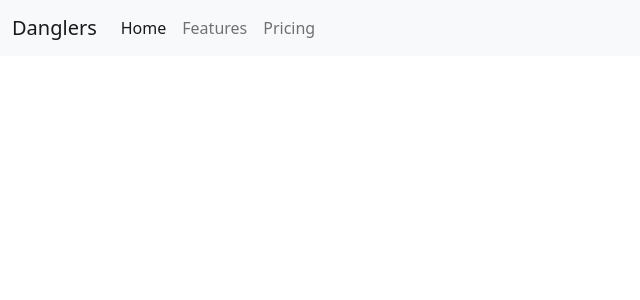
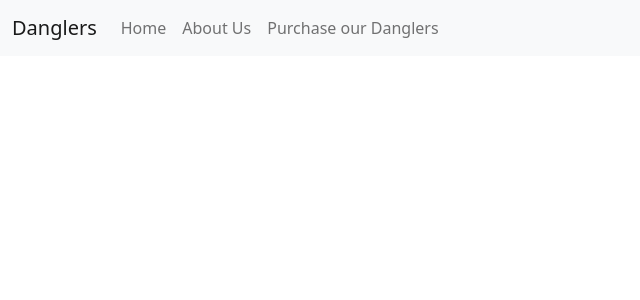
Before and after one commit to NeasterDev/danglers-ecommerce, a React (Create React App) app: page / in a window 1280 px wide. Shown: the top 300 px of the page, without its empty margins (0-640 px from the left). Built offline with nearby package versions, Linux system fonts and the light colour scheme.

Commit message:
updated default nav links

```diff
--- a/src/components/NavBar/index.js
+++ b/src/components/NavBar/index.js
@@ -11,13 +11,13 @@ export const NavBar = () => {
                 <div class="collapse navbar-collapse" id="navbarNav">
                     <ul class="navbar-nav">
                         <li class="nav-item">
-                            <a class="nav-link active" aria-current="page" href="#">Home</a>
+                            <a class="nav-link" href="#">Home</a>
                         </li>
                         <li class="nav-item">
-                            <a class="nav-link" href="#">Features</a>
+                            <a class="nav-link" href="#">About Us</a>
                         </li>
                         <li class="nav-item">
-                            <a class="nav-link" href="#">Pricing</a>
+                            <a class="nav-link" href="#">Purchase our Danglers</a>
                         </li>
                         {/*
                         just a reminder that i can disable the links in the navbar
```
